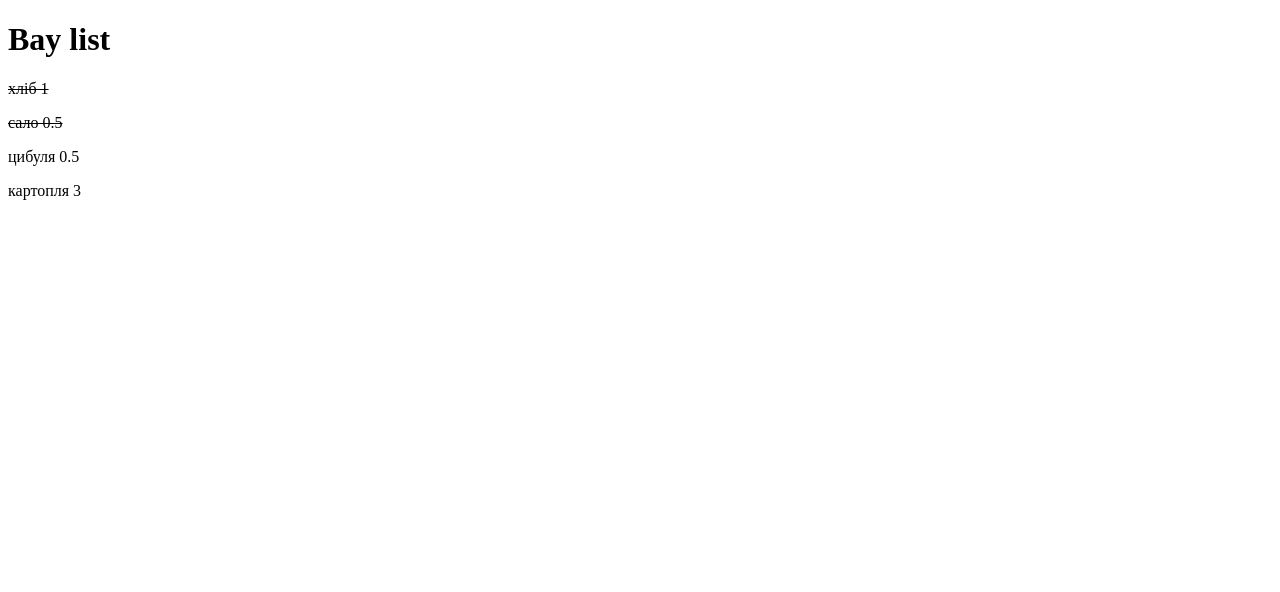
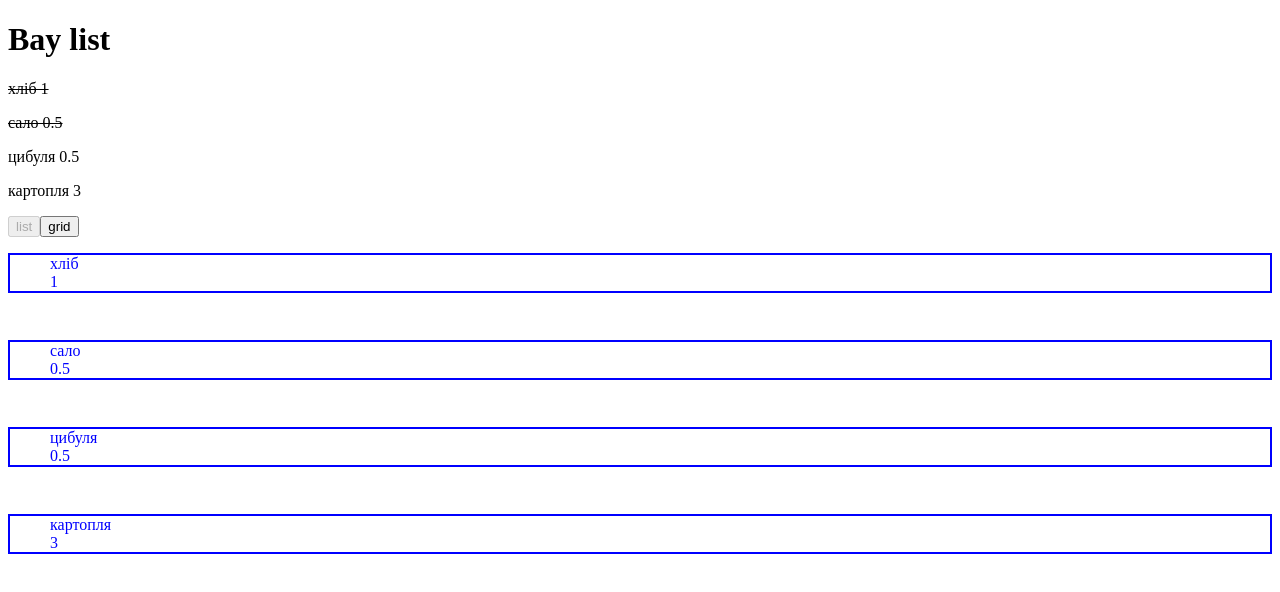
Before and after one commit to kostia89/angular, an Angular app: page / in a window 1280 px wide. Shown: the top 592 px of the page. Built offline with nearby package versions, Linux system fonts and the light colour scheme.

Commit message:
init project

```diff
--- a/src/app/app.component.html
+++ b/src/app/app.component.html
@@ -6,3 +6,4 @@
 <p [ngClass]="{'bay': item.done}">{{item.name}} {{item.value}}</p>
 
 </div>
+<app-home></app-home>
--- a/src/app/app.component.ts
+++ b/src/app/app.component.ts
@@ -1,4 +1,5 @@
 import { Component } from '@angular/core';
+import { list } from './list.model';
 
 @Component({
   selector: 'app-root',
@@ -8,7 +9,7 @@ import { Component } from '@angular/core';
 export class AppComponent {
   title = 'Bay list';
 
-  list = [{
+  list: list[] = [{
     name: 'хліб',
     value: 1,
     done: true
--- a/src/app/app.module.ts
+++ b/src/app/app.module.ts
@@ -2,10 +2,12 @@ import { NgModule } from '@angular/core';
 import { BrowserModule } from '@angular/platform-browser';
 
 import { AppComponent } from './app.component';
+import { HomeComponent } from './home/home.component';
 
 @NgModule({
   declarations: [
-    AppComponent
+    AppComponent,
+    HomeComponent
   ],
   imports: [
     BrowserModule
--- /dev/null
+++ b/src/app/home/home.component.html
@@ -0,0 +1,8 @@
+<button [disabled]="isUnchanged"(click)="change()">list</button>
+<button [disabled]="isGrid"(click)="changeGrid()">grid</button>
+<div [ngClass]="{'list': isUnchanged, 'grid': isGrid}">
+<ul *ngFor= 'let item of Homelist'>
+    <li>{{item.name}}</li>
+    <li>{{item.value}}</li>
+</ul>
+</div>
--- /dev/null
+++ b/src/app/home/home.component.scss
@@ -0,0 +1,18 @@
+ul{
+    list-style: none;
+    border: 2px solid;
+    color: blue;
+}
+.list{
+    display: flex;
+    flex-direction: column;
+    gap: 15px;
+
+}
+.grid{
+    display: grid;
+    grid-template-columns: 1fr 1fr;
+    grid-template-rows: 1fr 1fr;
+    gap: 15px;
+
+}
--- /dev/null
+++ b/src/app/home/home.component.ts
@@ -0,0 +1,42 @@
+import { Component, OnInit } from '@angular/core';
+import { tipeList } from '../modils/homeList.model';
+
+@Component({
+  selector: 'app-home',
+  templateUrl: './home.component.html',
+  styleUrls: ['./home.component.scss']
+})
+export class HomeComponent implements OnInit {
+  Homelist: tipeList[] = [{
+    name: 'хліб',
+    value: 1,
+    done: true
+  },
+  {
+    name: 'сало',
+    value: 0.5,
+    done: true
+  },{
+    name: 'цибуля',
+    value: 0.5,
+    done: false
+  },{
+    name: 'картопля',
+    value: 3,
+    done: false
+  }]
+  isUnchanged: boolean= true;
+  isGrid: boolean= false;
+  constructor() { }
+
+  ngOnInit(): void {
+  }
+  change(){
+    this.isUnchanged = true;
+    this.isGrid = false;
+  }
+  changeGrid(){
+    this.isGrid = true;
+    this.isUnchanged= false;
+  }
+}
--- /dev/null
+++ b/src/app/list.model.ts
@@ -0,0 +1,5 @@
+export interface list{
+    name: string,
+    value: number,
+    done: boolean
+}
--- /dev/null
+++ b/src/app/modils/homeList.model.ts
@@ -0,0 +1,5 @@
+export interface tipeList {
+    name: string,
+    value: number,
+    done: boolean
+}
```
